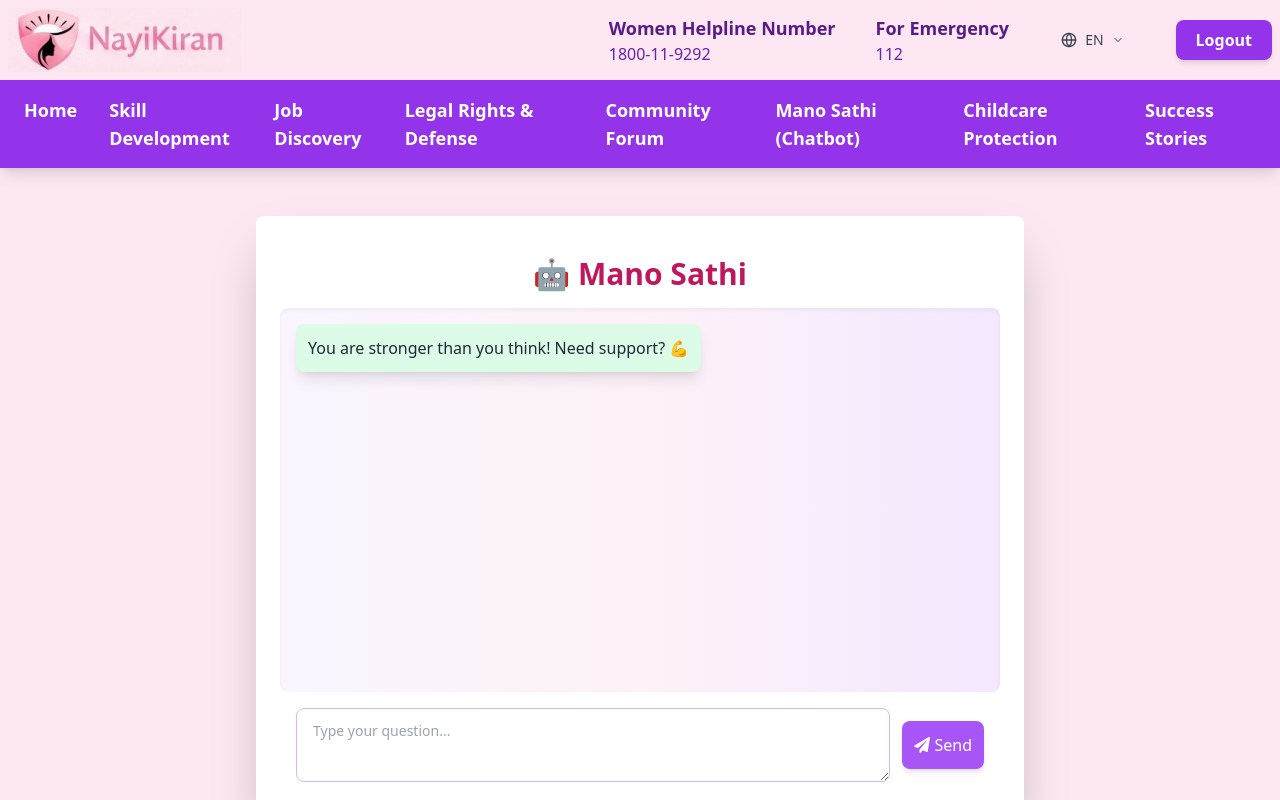
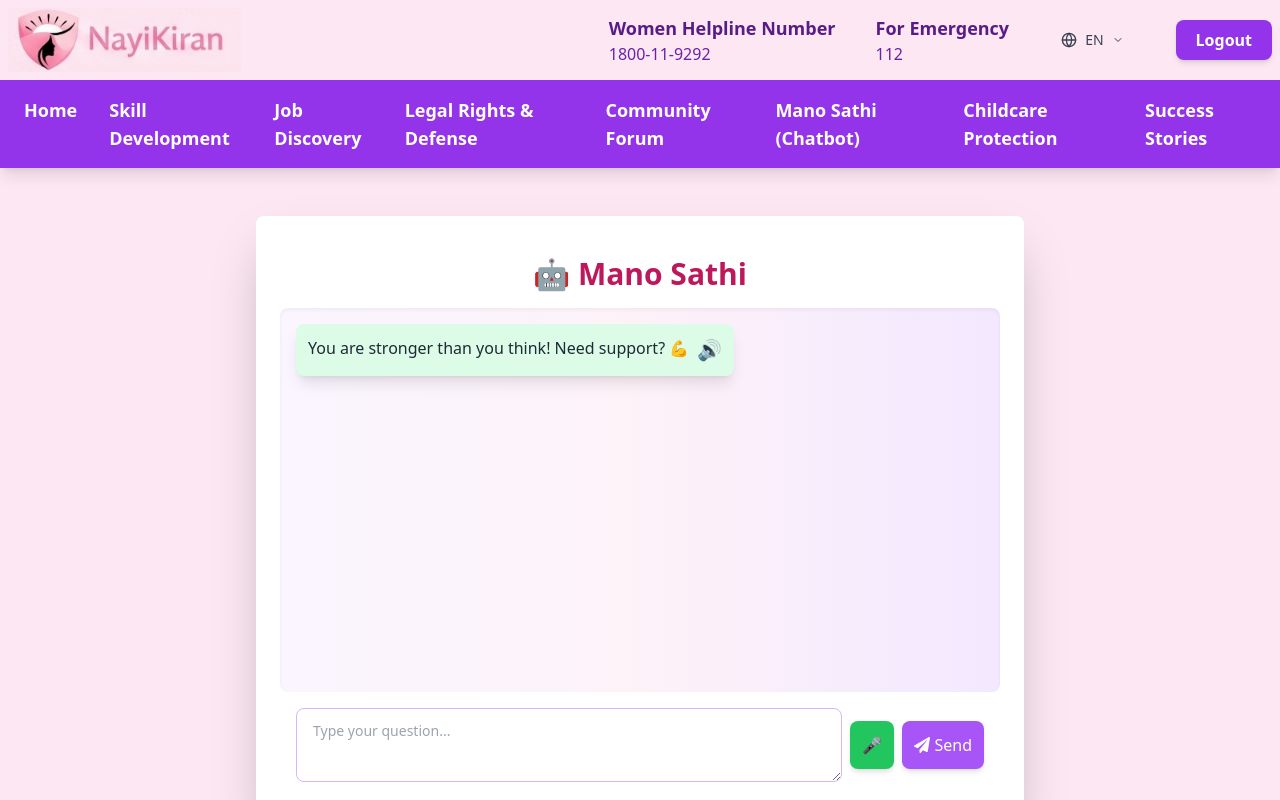
Before and after one commit to Sohi07/NayiKiran, a React (Vite) app in the folder frontend/: page /chat in a window 1280 px wide. Shown: the top 800 px of the page. Built offline with nearby package versions, Linux system fonts and the light colour scheme; sample sign-in values are in the browser's storage.

Commit message:
Added Text-To-Speech and Speech-To-Text to Chatbots, Legal Rights, About Us

```diff
--- a/frontend/src/components/AboutUs.jsx
+++ b/frontend/src/components/AboutUs.jsx
@@ -1,19 +1,28 @@
-import React from "react";
+import React, { useRef } from "react";
+import { speak } from "../utils/speech";
+
 
 function AboutUs() {
+  const aboutText = `Ujjwal उड़ान is dedicated to empowering women by providing respect, support, and opportunities to help them build brighter futures. We offer education on legal rights, health, and financial independence, along with free courses, mentorship, and career training. Our platform provides therapy, peer support, and self-care resources to ensure mental well-being. We also help women find job opportunities, explore freelance work, and access entrepreneurship resources. Our supportive community encourages women to uplift each other and grow together. Take the first step toward a new beginning with Sashakt Saathi—you are never alone. For help or questions, feel free to reach out to us. Welcome to our website! We are committed to providing the best resources, services, and support to help you on your journey. Let’s learn, grow, and connect together!`;
   return (
     <div
-  id="about"
-  className="bg-white border-l-8 border-t-8 border-pink-500 p-8 text-center rounded-xl w-2/3
-             mx-auto my-8 flex flex-col justify-center items-center"
->
+      id="about"
+      className="bg-white border-l-8 border-t-8 border-pink-500 p-8 text-center rounded-xl w-2/3 mx-auto my-8 flex flex-col justify-center items-center"
+    >
       <h2 className="text-4xl text-purple-800 font-bold mb-4">✨ About Us</h2>
+      <button
+        className="mb-4 px-4 py-2 bg-purple-600 text-white rounded hover:bg-purple-700 transition"
+        onClick={() => speak(aboutText, 'en-IN')}
+        aria-label="Listen to About Us"
+      >
+        🔊 Listen
+      </button>
       <p className="text-lg text-gray-700">
-      <strong>Ujjwal उड़ान</strong> 💜  is dedicated to empowering women by providing respect, support, and opportunities to help them build brighter futures. We offer education on legal rights, health, and financial independence, along with free courses, mentorship, and career training. Our platform provides therapy, peer support, and self-care resources to ensure mental well-being. We also help women find job opportunities, explore freelance work, and access entrepreneurship resources💜.
-
-Our supportive community encourages women to uplift each other and grow together. Take the first step toward a new beginning with Sashakt Saathi—you are never alone. For help or questions, feel free to reach out to us.
-
-Welcome to our website! We are committed to providing the best resources, services, and support to help you on your journey. Let’s learn, grow, and connect together! 🌱💪
+        <strong>Ujjwal उड़ान</strong> 💜  is dedicated to empowering women by providing respect, support, and opportunities to help them build brighter futures. We offer education on legal rights, health, and financial independence, along with free courses, mentorship, and career training. Our platform provides therapy, peer support, and self-care resources to ensure mental well-being. We also help women find job opportunities, explore freelance work, and access entrepreneurship resources💜.
+        <br /><br />
+        Our supportive community encourages women to uplift each other and grow together. Take the first step toward a new beginning with Sashakt Saathi—you are never alone. For help or questions, feel free to reach out to us.
+        <br /><br />
+        Welcome to our website! We are committed to providing the best resources, services, and support to help you on your journey. Let’s learn, grow, and connect together! 🌱💪
       </p>
     </div>
   );
--- a/frontend/src/components/Chat.jsx
+++ b/frontend/src/components/Chat.jsx
@@ -1,4 +1,5 @@
-import { useState, useEffect } from "react";
+import { useState, useEffect, useRef } from "react";
+import { speak, startListening } from "../utils/speech";
 import { FaPaperPlane } from "react-icons/fa";
 
 import { motion } from "framer-motion";
@@ -82,6 +83,15 @@ const Chat = () => {
                   }`}
                 >
                   {msg.text}
+                  {msg.role === "assistant" && (
+                    <button
+                      className="ml-2 text-purple-700 hover:text-purple-900 text-xl align-middle"
+                      onClick={() => speak(msg.text, 'en-IN')}
+                      aria-label="Listen to response"
+                    >
+                      🔊
+                    </button>
+                  )}
                 </div>
               </motion.div>
             ))}
@@ -108,8 +118,15 @@ const Chat = () => {
               placeholder="Type your question..."
               rows="2"
             />
+            <button
+              className="ml-2 bg-green-500 text-white p-3 rounded-lg shadow-md hover:bg-green-600 transition duration-300 flex items-center"
+              onClick={() => startListening(setMessage, 'en-IN')}
+              aria-label="Speak your question"
+            >
+              🎤
+            </button>
             <motion.button
-              className="ml-3 bg-purple-500 text-white p-3 rounded-lg shadow-md hover:bg-purple-600 transition duration-300 flex items-center"
+              className="ml-2 bg-purple-500 text-white p-3 rounded-lg shadow-md hover:bg-purple-600 transition duration-300 flex items-center"
               onClick={sendMessage}
               disabled={!message.trim()}
               whileTap={{ scale: 0.95 }}
--- a/frontend/src/pages/Chat.jsx
+++ b/frontend/src/pages/Chat.jsx
@@ -189,6 +189,7 @@
 
 
 import { useState, useEffect, useRef } from "react";
+import { speak, startListening } from "../utils/speech";
 import { askGemini } from "../utils/api";
 import { FaPaperPlane } from "react-icons/fa";
 import Navbar from "../components/Navbar";
@@ -268,6 +269,15 @@ const Chat = () => {
                     }`}
                 >
                   {msg.text}
+                  {msg.role === "assistant" && (
+                    <button
+                      className="ml-2 text-purple-700 hover:text-purple-900 text-xl align-middle"
+                      onClick={() => speak(msg.text, 'en-IN')}
+                      aria-label="Listen to response"
+                    >
+                      🔊
+                    </button>
+                  )}
                 </div>
               </motion.div>
             ))}
@@ -294,8 +304,15 @@ const Chat = () => {
               placeholder="Type your question..."
               rows="2"
             />
+            <button
+              className="ml-2 bg-green-500 text-white p-3 rounded-lg shadow-md hover:bg-green-600 transition duration-300 flex items-center"
+              onClick={() => startListening(setMessage, 'en-IN')}
+              aria-label="Speak your question"
+            >
+              🎤
+            </button>
             <motion.button
-              className="ml-3 bg-purple-500 text-white p-3 rounded-lg shadow-md hover:bg-purple-600 transition duration-300 flex items-center"
+              className="ml-2 bg-purple-500 text-white p-3 rounded-lg shadow-md hover:bg-purple-600 transition duration-300 flex items-center"
               onClick={sendMessage}
               disabled={!message.trim()}
               whileTap={{ scale: 0.95 }}
--- a/frontend/src/pages/LegalRights.jsx
+++ b/frontend/src/pages/LegalRights.jsx
@@ -91,6 +91,7 @@
 
 
 import React, { useEffect, useState } from "react";
+import { speak } from "../utils/speech";
 import axios from "axios";
 import Navbar from "../components/Navbar";
 import Footer from "../components/Footer";
@@ -147,14 +148,32 @@ const LegalRights = () => {
                                     whileHover={{ scale: 1.1, rotate: 2 }}
                                     onClick={() => toggleCard(index)}
                                 >
+                                                                        <div className="flex items-center">
                                                                             <h3 className="text-lg font-semibold text-purple-600">{right.title}</h3>
+                                                                            <button
+                                                                                className="ml-2 text-purple-700 hover:text-purple-900 text-xl align-middle"
+                                                                                onClick={() => speak(right.description, 'en-IN')}
+                                                                                aria-label={`Listen to ${right.title}`}
+                                                                            >
+                                                                                🔊
+                                                                            </button>
+                                                                        </div>
                                                                         <p className="text-gray-700 mt-2">{right.description.slice(0, 100)}...</p>
 
 
                                     {/* Expandable content */}
                                                                         {expandedIndex === index && (
                                                                                 <div className="mt-4">
+                                                                                        <div className="flex items-center">
                                                                                             <h3 className="text-lg font-semibold text-purple-600">{right.title_hindi}</h3>
+                                                                                            <button
+                                                                                                className="ml-2 text-purple-700 hover:text-purple-900 text-xl align-middle"
+                                                                                                onClick={() => speak(right.description_hindi, 'hi-IN')}
+                                                                                                aria-label={`Listen to ${right.title_hindi}`}
+                                                                                            >
+                                                                                                🔊
+                                                                                            </button>
+                                                                                        </div>
                                                                                         <p className="text-gray-700 mt-2">{right.description_hindi.slice(0, 100)}...</p>
                                                                                 </div>
                                                                         )}
--- /dev/null
+++ b/frontend/src/utils/speech.js
@@ -0,0 +1,30 @@
+// Text-to-Speech utility
+export function speak(text, lang = 'en-IN') {
+  if ('speechSynthesis' in window) {
+    window.speechSynthesis.cancel(); // Stop any ongoing speech
+    const utterance = new window.SpeechSynthesisUtterance(text);
+    utterance.lang = lang;
+    window.speechSynthesis.speak(utterance);
+  } else {
+    alert('Text-to-speech not supported in this browser.');
+  }
+}
+
+// Speech-to-Text utility
+export function startListening(onResult, lang = 'en-IN') {
+  const SpeechRecognition = window.SpeechRecognition || window.webkitSpeechRecognition;
+  if (!SpeechRecognition) {
+    alert('Speech recognition not supported in this browser.');
+    return;
+  }
+  const recognition = new SpeechRecognition();
+  recognition.lang = lang;
+  recognition.interimResults = false;
+  recognition.maxAlternatives = 1;
+  recognition.onresult = (event) => {
+    const transcript = event.results[0][0].transcript;
+    onResult(transcript);
+  };
+  recognition.start();
+  return recognition;
+}
```
Lines whose indentation alone changed are shown as unchanged.
